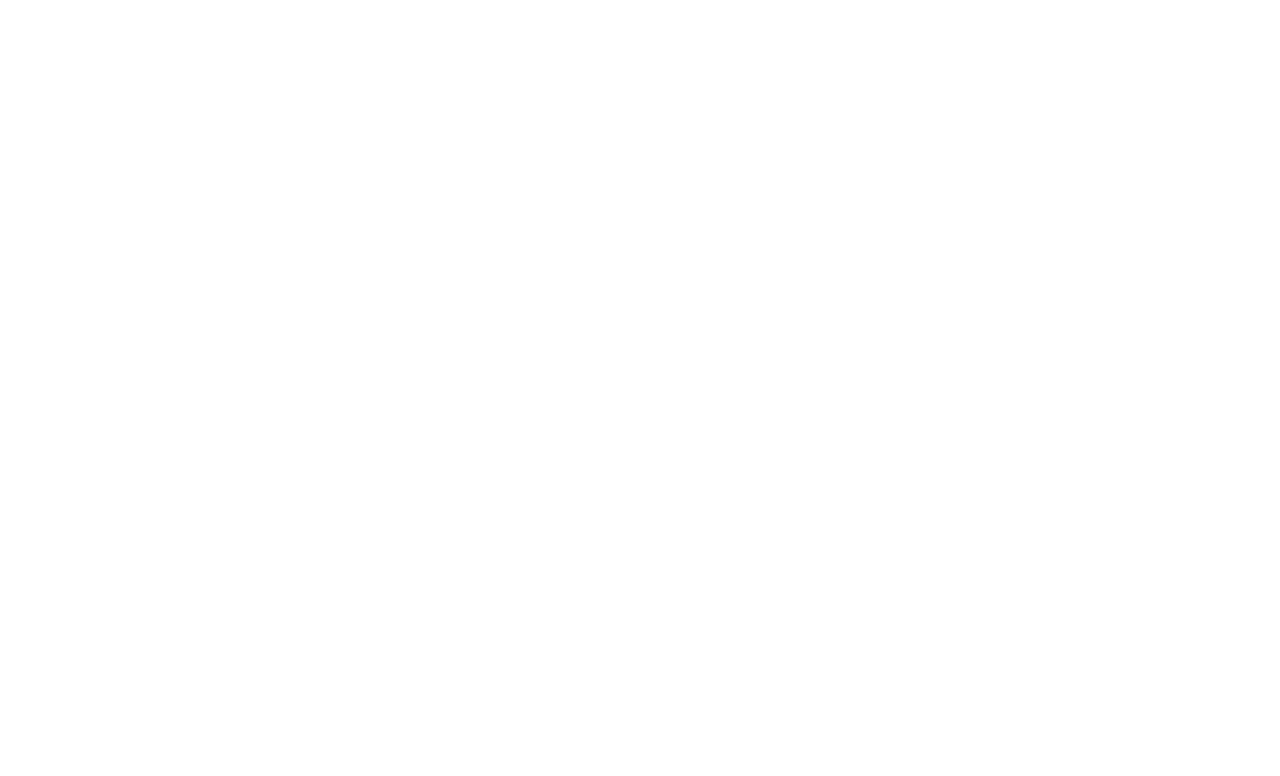
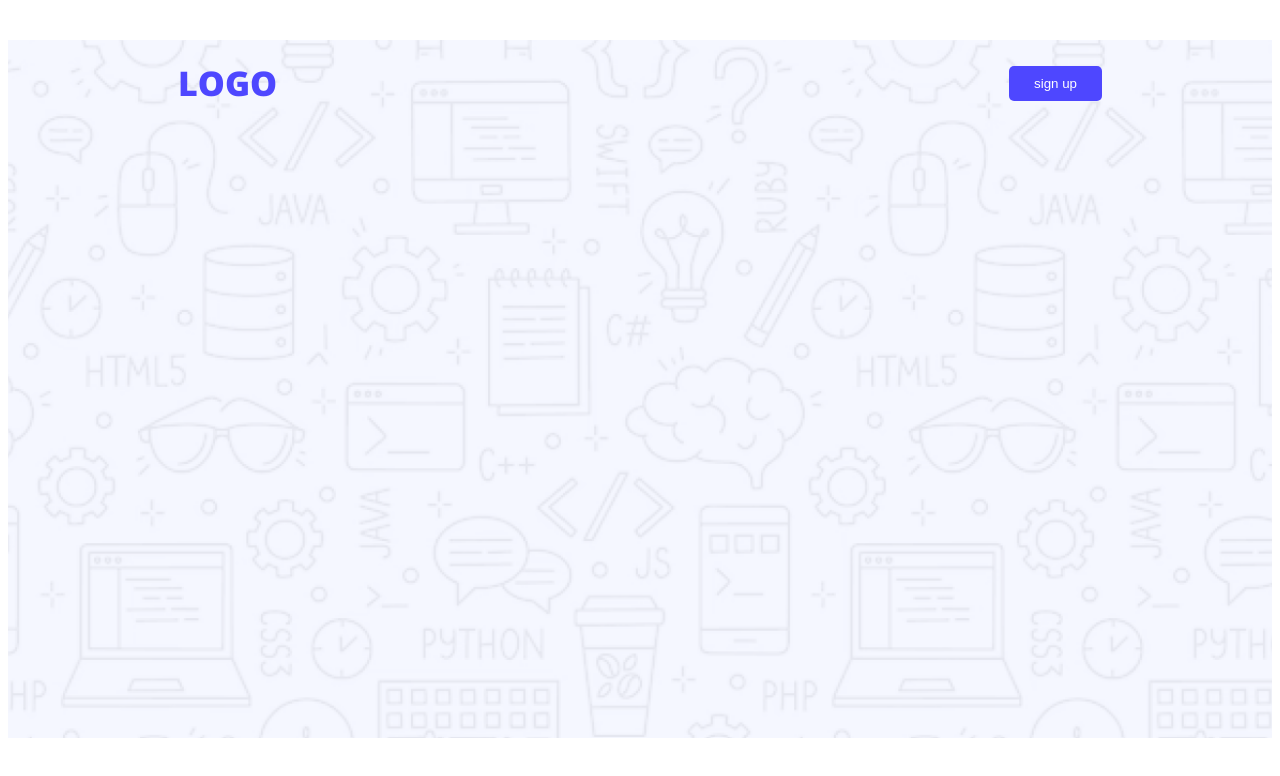
Before and after one commit to armani990/assignment-01, a plain HTML site: page index.html in a window 1280 px wide. Drawn offline with nearby package versions, Linux system fonts and the light colour scheme.

Commit message:
navigation and background add

```diff
--- a/index.html
+++ b/index.html
@@ -4,8 +4,26 @@
     <meta charset="UTF-8">
     <meta name="viewport" content="width=device-width, initial-scale=1.0">
     <title>Assignment-01</title>
+    <link rel="preconnect" href="https://fonts.googleapis.com">
+    <link rel="preconnect" href="https://fonts.gstatic.com" crossorigin>
+    <link href="https://fonts.googleapis.com/css2?family=Inter:ital,opsz,wght@0,14..32,100..900;1,14..32,100..900&family=Open+Sans:ital,wght@0,300..800;1,300..800&display=swap" rel="stylesheet">
+    <link rel="stylesheet" href="styles/style.css">
 </head>
-<body>
+<body class="open-sans-normal">
+    <header>
+    <div class="hero">
+        <div class="basic">
+        <nav class="nav-title common-color">LOGO</nav>
+            <nav><button class="btn-primary">sign up</button></nav>
+        </div>
+    </div>
+    </header>
+    <main>
+
+    </main>
+    <footer>
+
+    </footer>
 
 </body>
 </html>
--- a/styles/style.css
+++ b/styles/style.css
@@ -0,0 +1,37 @@
+.hero{
+    background-image: url('/Assets/Hero-bg.png');
+    background-size: cover;
+    background-position: center;
+    height: 698px;
+    width: 100%;
+}
+.open-sans-normal{
+  font-family: "Open Sans", sans-serif;
+  font-optical-sizing: auto;
+  font-style: normal;
+  font-variation-settings:
+    "wdth" 100;
+}
+.common-color{
+    color: #4E47FF;
+}
+.btn-primary{
+    background-color: #4E47FF;
+    color: white;
+    border: none;
+    border-radius: 5px;
+    margin: 0px;
+    padding: 10px 25px;
+
+}
+.basic{
+    display: flex;
+    justify-content: space-between;
+    align-items: center;
+    margin: 40px 150px;
+    padding: 20px;
+}
+.nav-title{
+    font-size: 34px;
+    font-weight: 800;
+}
```
